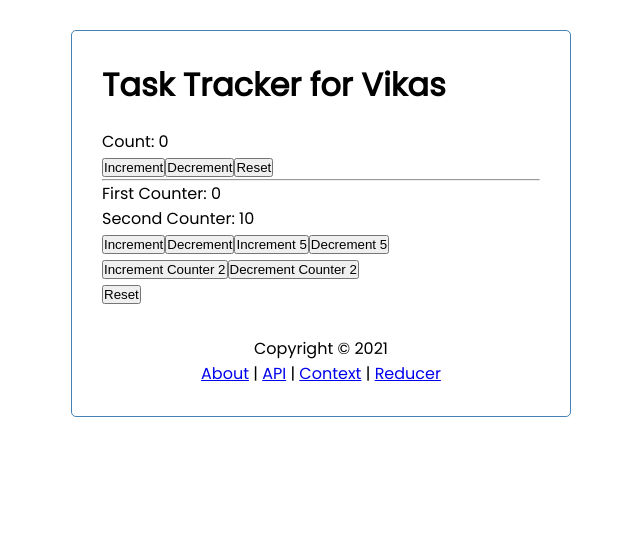
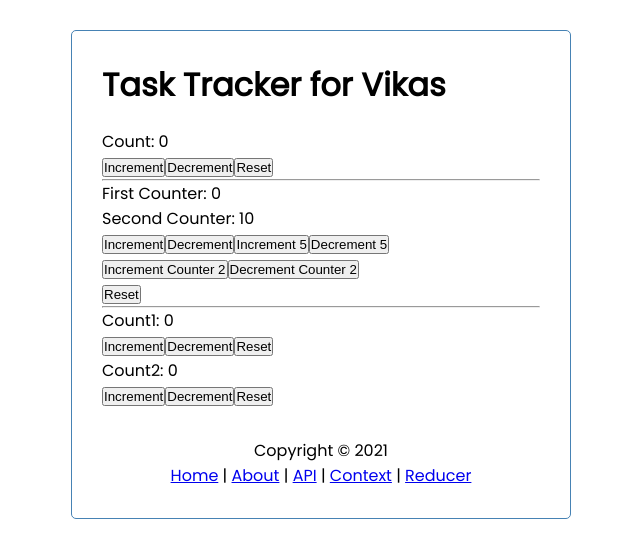
Before and after one commit to vAdyar/react-snippets, a React (Create React App) app: page /reducer in a window 1280 px wide. Shown: the top 558 px of the page, without its empty margins (319-959 px from the left). Built offline with nearby package versions, Linux system fonts and the light colour scheme; data requests are answered from the project's data file.

Commit message:
Multiple reducers

```diff
--- a/src/components/API/DataFetching.js
+++ b/src/components/API/DataFetching.js
@@ -37,7 +37,6 @@
 
     return (
         <div>
-            <Link to="/">Go Back</Link >
             <input type='number' value={id} onChange={e => setId(e.target.value)}></input>
             <button onClick={handleClick}>Fetch Post</button>
             <p>{post.body}</p>
--- /dev/null
+++ b/src/components/ReducerHook/CounterThree.js
@@ -0,0 +1,37 @@
+import React, {useReducer} from 'react'
+
+const initialState = 0
+const reducer = (state, action) => {
+    switch(action) {
+        case 'increment':
+            return state + 1
+        case 'decrement':
+            return state - 1
+        case 'reset':
+            return initialState
+        default:
+            return state
+    }
+}
+
+function CounterThree() {
+    const [count, dispatch] = useReducer(reducer, initialState)
+    const [countTwo, dispatchTwo] = useReducer(reducer, initialState)
+
+    return (
+        <div>
+            <div>Count1: {count}</div>
+            <button onClick={() => dispatch('increment')}>Increment</button>
+            <button onClick={() => dispatch('decrement')}>Decrement</button>
+            <button onClick={() => dispatch('reset')}>Reset</button>
+            <div>
+            <div>Count2: {countTwo}</div>
+            <button onClick={() => dispatchTwo('increment')}>Increment</button>
+            <button onClick={() => dispatchTwo('decrement')}>Decrement</button>
+            <button onClick={() => dispatchTwo('reset')}>Reset</button>
+        </div>
+        </div>
+    )
+}
+
+export default CounterThree
--- a/src/components/ReducerHook/Reducer.js
+++ b/src/components/ReducerHook/Reducer.js
@@ -1,5 +1,6 @@
 import React from 'react'
 import CounterOne from './CounterOne'
+import CounterThree from './CounterThree'
 import CounterTwo from './CounterTwo'
 
 function Reducer() {
@@ -8,6 +9,8 @@
             <CounterOne />
             <hr />
             <CounterTwo />
+            <hr />
+            <CounterThree />
         </div>
     )
 }
--- a/src/components/ToDo-List/About.js
+++ b/src/components/ToDo-List/About.js
@@ -42,11 +42,6 @@
             <hr />
             <IntervalHookCounter />
             <hr /> <hr />
-
-
-
-
-            <Link to="/">Go Back</Link >
         </div>
     )
 }
--- a/src/components/ToDo-List/Footer.js
+++ b/src/components/ToDo-List/Footer.js
@@ -5,7 +5,7 @@
         <footer>
             <p>Copyright &copy; 2021</p>
             {/* <a href='/about'>About</a>   This creates a page reload*/}
-            <Link to="/about">About</Link> | <Link to="/api">API</Link> | <Link to="/context">Context</Link> | <Link to="/reducer">Reducer</Link>
+            <Link to="/">Home</Link> | <Link to="/about">About</Link> | <Link to="/api">API</Link> | <Link to="/context">Context</Link> | <Link to="/reducer">Reducer</Link>
 
         </footer>
     )
```
